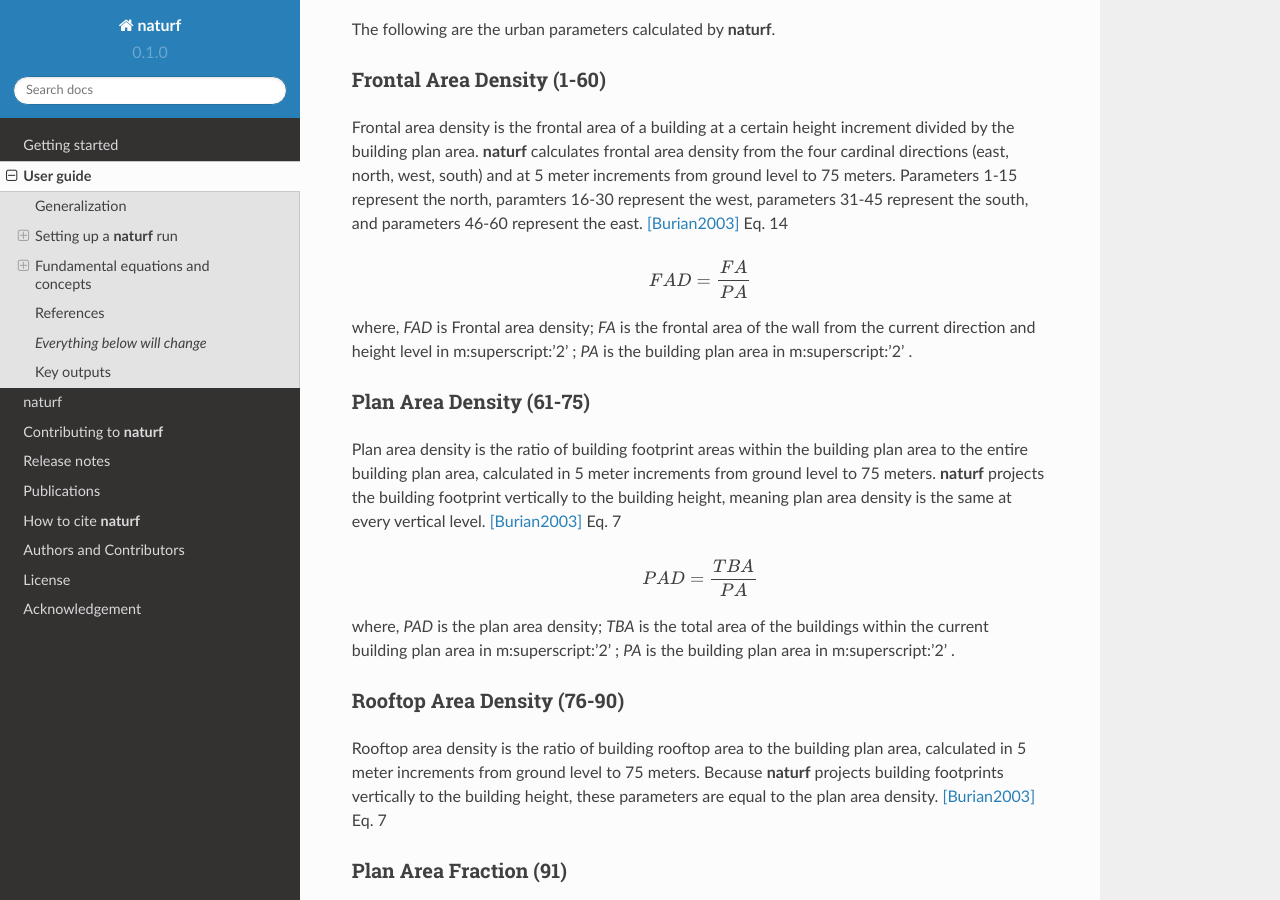
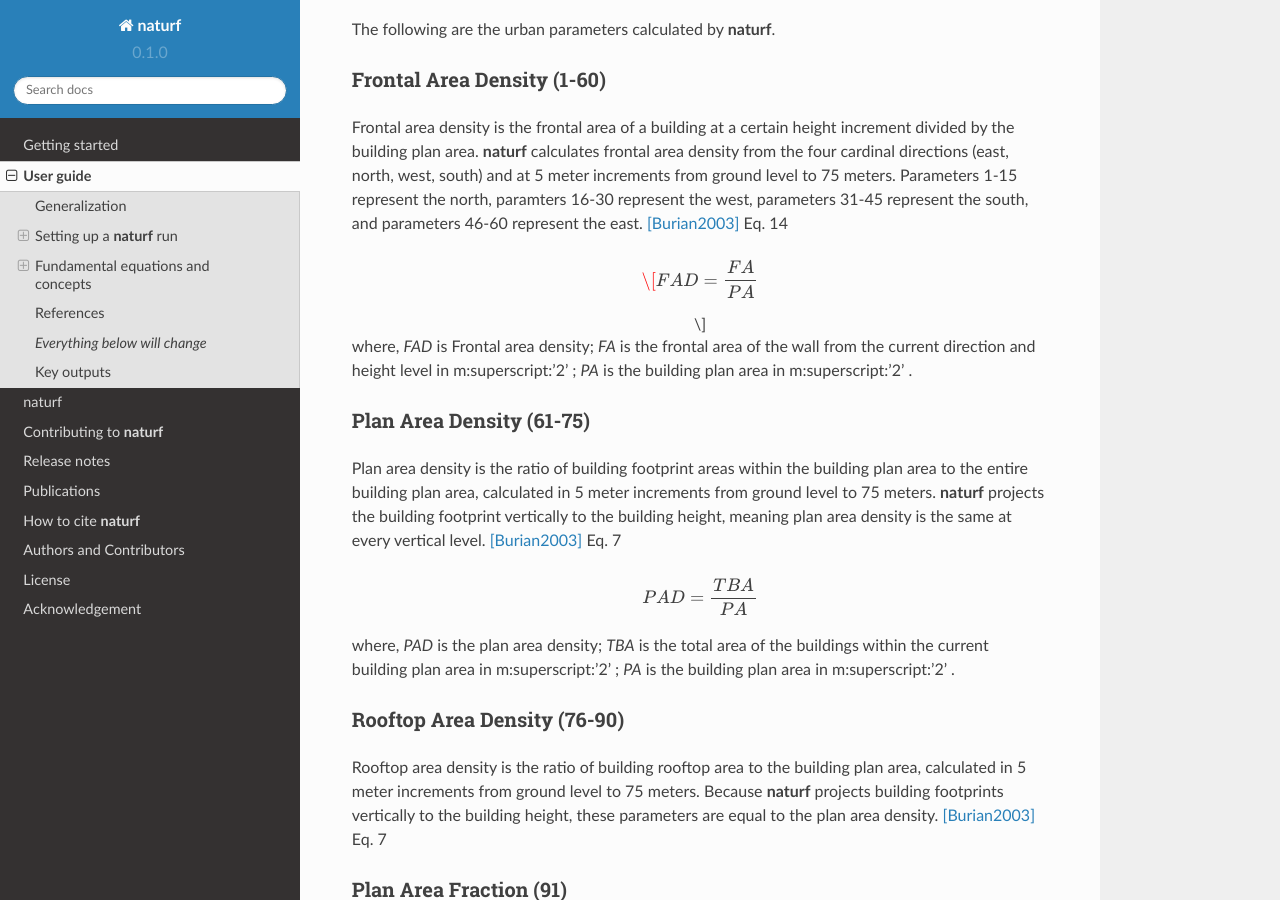
Before and after one commit to IMMM-SFA/naturf, a Sphinx documentation site: the page built from docs/source/user_guide.rst, in a window 1280 px wide and 900 px high, scrolled down 2505 px. Built offline with Sphinx 7.4.7 and the Read the Docs theme 2.0.0, drawn with Linux system fonts in a browser that asks for light colours; formulas are drawn with MathJax 3.

Commit message:
latex check

```diff
--- a/docs/source/user_guide.rst
+++ b/docs/source/user_guide.rst
@@ -94,7 +94,7 @@ Frontal area density is the frontal area of a building at a certain height incre
 
 .. math::
 
-    FAD = \frac{FA}{PA}
+    \[FAD = \frac{FA}{PA}\]
 
 where, *FAD* is Frontal area density; *FA* is the frontal area of the wall from the current direction and height level in m\ :superscript:'2' \ ; *PA* is the building plan area in m\ :superscript:'2' \ .
 
```
